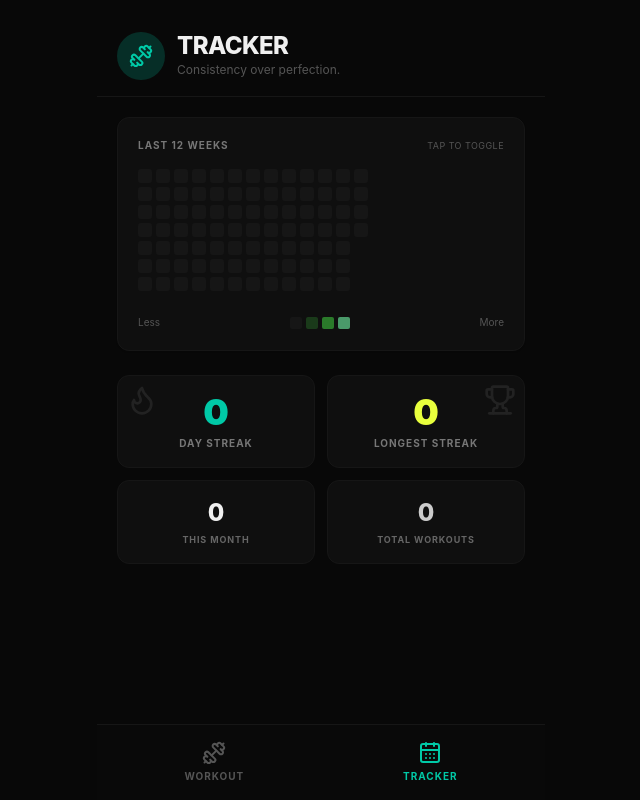
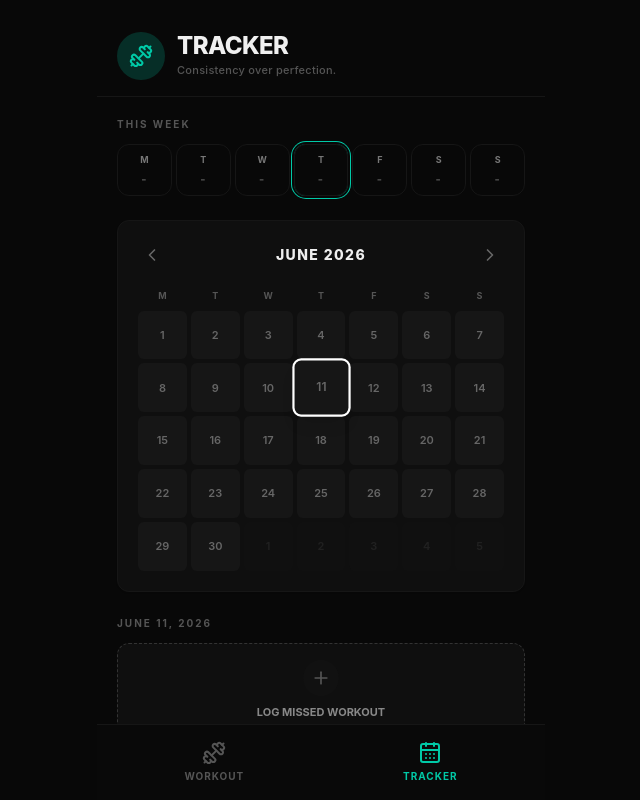
Before and after one commit to ddddami/lift, a React (Vite) app: page /tracker in a window 1280 px wide. Shown: the whole page, without its empty margins (319-959 px from the left). Built offline with nearby package versions, Linux system fonts and the light colour scheme.

Commit message:
feat: complete tracker revamp with weekly/monthly views and precise workout logs

```diff
--- a/src/routes/Tracker.tsx
+++ b/src/routes/Tracker.tsx
@@ -1,29 +1,62 @@
-import { useStore } from '../store/useStore';
-import { subDays, format, eachDayOfInterval, startOfWeek, differenceInDays } from 'date-fns';
+import { useState } from 'react';
+import { useStore, getActivityEntry } from '../store/useStore';
+import { plans } from '../data/plans';
+import {
+  subDays, format, eachDayOfInterval, startOfWeek, differenceInDays,
+  startOfMonth, endOfMonth, endOfWeek, isSameMonth, isToday, addMonths, subMonths, isSameDay
+} from 'date-fns';
 import clsx from 'clsx';
-import { Dumbbell, Flame, Trophy } from 'lucide-react';
+import { Dumbbell, Flame, Trophy, ChevronLeft, ChevronRight, CheckCircle2, Plus } from 'lucide-react';
 
 export function Tracker() {
   const { activityMap, togglePastDate } = useStore();
+  const [currentMonthDate, setCurrentMonthDate] = useState(new Date());
+  const [selectedDate, setSelectedDate] = useState<Date>(new Date());
+  const [isLoggingModalOpen, setIsLoggingModalOpen] = useState(false);
 
-  // Generate last 84 days (12 weeks)
-  const endDate = new Date();
-  const startDate = startOfWeek(subDays(endDate, 83), { weekStartsOn: 1 }); // Start on Monday
-  const days = eachDayOfInterval({ start: startDate, end: endDate });
+  // Generate calendar grid
+  const monthStart = startOfMonth(currentMonthDate);
+  const monthEnd = endOfMonth(monthStart);
+  const calendarStart = startOfWeek(monthStart, { weekStartsOn: 1 });
+  const calendarEnd = endOfWeek(monthEnd, { weekStartsOn: 1 });
+  const calendarDays = eachDayOfInterval({ start: calendarStart, end: calendarEnd });
+
+  // Weekly view (current week)
+  const currentWeekStart = startOfWeek(new Date(), { weekStartsOn: 1 });
+  const currentWeekDays = eachDayOfInterval({ start: currentWeekStart, end: subDays(currentWeekStart, -6) });
+
+  // Stats
+  const entries = Object.entries(activityMap)
+    .map(([date, val]) => ({ date, entry: getActivityEntry(val) }))
+    .filter(e => e.entry && e.entry.count > 0);
+
+  const totalWorkouts = entries.length;
+  const currentStreak = calculateStreak(activityMap);
+  const longestStreak = calculateLongestStreak(activityMap);
+  const monthlyWorkouts = entries.filter(e => e.date.startsWith(format(new Date(), 'yyyy-MM'))).length;
+
+  const nextMonth = () => setCurrentMonthDate(addMonths(currentMonthDate, 1));
+  const prevMonth = () => setCurrentMonthDate(subMonths(currentMonthDate, 1));
+
+  // Selected Date Info
+  const selectedDateStr = format(selectedDate, 'yyyy-MM-dd');
+  const selectedEntry = getActivityEntry(activityMap[selectedDateStr]);
+  const hasWorkout = selectedEntry && selectedEntry.count > 0;
+
+  // Log Modal State
+  const [logPlanId, setLogPlanId] = useState<string>("3");
+
+  const handleLogSubmit = (dayIdx: number) => {
+    togglePastDate(selectedDateStr, logPlanId, dayIdx);
+    setIsLoggingModalOpen(false);
+  };
 
   const getIntensityClass = (count: number) => {
-    if (count === 0) return 'bg-[#161616] hover:bg-[#222]';
-    if (count < 3) return 'bg-[#1A3A1A] hover:bg-[#2A4A2A]';
-    if (count < 6) return 'bg-[#2A7A2A] hover:bg-[#3A8A3A]';
-    return 'bg-[#4A9A6A] hover:bg-[#5Aaa7a]';
+    if (count === 0) return 'bg-[#161616] text-[#666]';
+    if (count < 3) return 'bg-[#1A3A1A] text-lift-success-text';
+    if (count < 6) return 'bg-[#2A7A2A] text-white';
+    return 'bg-[#4A9A6A] text-white';
   };
-
-  const totalWorkouts = Object.values(activityMap).filter(v => v > 0).length;
-  const currentStreak = calculateStreak(activityMap);
-  const longestStreak = calculateLongestStreak(activityMap);
-
-  const currentMonth = format(new Date(), 'yyyy-MM');
-  const monthlyWorkouts = Object.entries(activityMap).filter(([d, v]) => d.startsWith(currentMonth) && v > 0).length;
 
   return (
     <div className="flex flex-col h-full bg-lift-bg">
@@ -34,57 +67,147 @@ export function Tracker() {
           </div>
           <div>
             <h1 className="text-2xl font-extrabold tracking-tight leading-none">TRACKER</h1>
-            <p className="text-lift-text-dim text-xs mt-1">Consistency over perfection.</p>
+            <p className="text-lift-text-dim text-[11px] mt-1 font-medium tracking-wide">Consistency over perfection.</p>
           </div>
         </div>
       </div>
 
       <div className="flex-1 overflow-y-auto p-5 pb-8">
-        {/* Heatmap */}
-        <div className="bg-lift-card border border-lift-border rounded-xl p-5 mb-6 shadow-sm">
-          <div className="flex justify-between items-center mb-4">
-            <h2 className="text-[10px] font-bold tracking-widest text-[#777] uppercase">Last 12 Weeks</h2>
-            <div className="text-[9px] text-[#555] uppercase tracking-wider">Tap to toggle</div>
+
+        {/* THIS WEEK */}
+        <div className="mb-6">
+          <div className="text-[10px] tracking-[0.2em] text-[#555] font-bold uppercase mb-3">This Week</div>
+          <div className="flex justify-between gap-1">
+            {currentWeekDays.map(day => {
+              const dStr = format(day, 'yyyy-MM-dd');
+              const entry = getActivityEntry(activityMap[dStr]);
+              const hit = entry && entry.count > 0;
+              const isSelected = isSameDay(day, selectedDate);
+
+              let label = "-";
+              if (hit && entry.planId && entry.dayIdx !== undefined) {
+                label = plans[entry.planId].days[entry.dayIdx].id;
+              } else if (hit) {
+                label = "✓";
+              }
+
+              return (
+                <div
+                  key={dStr}
+                  onClick={() => setSelectedDate(day)}
+                  className={clsx(
+                    "flex-1 flex flex-col items-center p-2 rounded-xl border cursor-pointer transition-all",
+                    hit ? "bg-lift-card border-lift-success-border" : "bg-transparent border-[#161616]",
+                    isSelected && "ring-1 ring-lift-accent-4 ring-offset-2 ring-offset-lift-bg"
+                  )}
+                >
+                  <div className="text-[9px] text-[#777] font-bold mb-1">{format(day, 'EEE').charAt(0)}</div>
+                  <div className={clsx(
+                    "text-[11px] font-black tracking-widest",
+                    hit ? "text-lift-success-text" : "text-[#444]"
+                  )}>
+                    {label}
+                  </div>
+                </div>
+              );
+            })}
+          </div>
         </div>
 
-          <div className="flex gap-1 overflow-x-auto hide-scrollbar pb-2">
-            {chunkArray(days, 7).map((week, weekIdx) => (
-              <div key={weekIdx} className="flex flex-col gap-1">
-                {week.map((day, dayIdx) => {
-                  const dateStr = format(day, 'yyyy-MM-dd');
-                  const count = activityMap[dateStr] || 0;
-                  // Don't show future days in the last week
-                  if (day > endDate) return <div key={dayIdx} className="w-[14px] h-[14px] bg-transparent" />;
+        {/* MONTHLY CALENDAR */}
+        <div className="bg-lift-card border border-lift-border rounded-xl p-5 mb-6 shadow-sm">
+          <div className="flex justify-between items-center mb-5">
+            <button onClick={prevMonth} className="text-[#666] hover:text-white p-1 cursor-pointer bg-transparent border-none">
+              <ChevronLeft className="w-5 h-5" />
+            </button>
+            <div className="text-sm font-extrabold tracking-widest text-[#EEE] uppercase">
+              {format(currentMonthDate, 'MMMM yyyy')}
+            </div>
+            <button onClick={nextMonth} className="text-[#666] hover:text-white p-1 cursor-pointer bg-transparent border-none">
+              <ChevronRight className="w-5 h-5" />
+            </button>
+          </div>
+
+          <div className="grid grid-cols-7 gap-1 text-center mb-2">
+            {['M', 'T', 'W', 'T', 'F', 'S', 'S'].map((d, i) => (
+              <div key={i} className="text-[9px] font-bold text-[#555]">{d}</div>
+            ))}
+          </div>
+
+          <div className="grid grid-cols-7 gap-1">
+            {calendarDays.map((day, i) => {
+              const dStr = format(day, 'yyyy-MM-dd');
+              const entry = getActivityEntry(activityMap[dStr]);
+              const count = entry ? entry.count : 0;
+              const isCurrentMonth = isSameMonth(day, currentMonthDate);
+              const isSel = isSameDay(day, selectedDate);
+              const isTodayDate = isToday(day);
 
               return (
                 <button
-                      key={dayIdx}
-                      onClick={() => togglePastDate(dateStr)}
+                  key={i}
+                  onClick={() => setSelectedDate(day)}
                   className={clsx(
-                        "w-[14px] h-[14px] rounded-[3px] transition-colors cursor-pointer border-none p-0",
-                        getIntensityClass(count)
+                    "relative aspect-square rounded-[6px] flex items-center justify-center text-[11px] font-semibold border-none cursor-pointer transition-all",
+                    !isCurrentMonth && "opacity-20",
+                    getIntensityClass(count),
+                    isSel ? "ring-2 ring-white scale-110 z-10 shadow-lg" : "",
+                    isTodayDate && !isSel && "ring-1 ring-lift-accent-3/50"
                   )}
-                      title={`${dateStr}: ${count} exercises`}
-                    />
+                >
+                  {format(day, 'd')}
+                </button>
               );
             })}
           </div>
-            ))}
         </div>
 
-          <div className="flex items-center justify-between mt-4 text-[10px] text-[#555]">
-            <div>Less</div>
-            <div className="flex gap-1">
-              <div className="w-[12px] h-[12px] rounded-[2px] bg-[#161616]" />
-              <div className="w-[12px] h-[12px] rounded-[2px] bg-[#1A3A1A]" />
-              <div className="w-[12px] h-[12px] rounded-[2px] bg-[#2A7A2A]" />
-              <div className="w-[12px] h-[12px] rounded-[2px] bg-[#4A9A6A]" />
-            </div>
-            <div>More</div>
+        {/* DAY DETAILS */}
+        <div className="mb-6">
+          <div className="flex justify-between items-center mb-3">
+            <div className="text-[10px] tracking-[0.2em] text-[#555] font-bold uppercase">
+              {format(selectedDate, 'MMMM d, yyyy')}
             </div>
           </div>
 
-        {/* Stats Grid */}
+          {hasWorkout ? (
+            <div className="bg-[#0A1A0F] border border-lift-success-border rounded-xl p-4 flex justify-between items-center">
+              <div>
+                <div className="flex items-center gap-2 mb-1">
+                  <CheckCircle2 className="w-4 h-4 text-[#4A9A6A]" />
+                  <span className="text-[#4A9A6A] font-bold text-xs">WORKOUT COMPLETED</span>
+                </div>
+                {selectedEntry.planId && selectedEntry.dayIdx !== undefined ? (
+                  <div className="text-[11px] text-[#888]">
+                    {plans[selectedEntry.planId].label} • {plans[selectedEntry.planId].days[selectedEntry.dayIdx].label}
+                  </div>
+                ) : (
+                  <div className="text-[11px] text-[#888]">
+                    Generic Workout Logged
+                  </div>
+                )}
+              </div>
+              <button
+                onClick={() => togglePastDate(selectedDateStr)}
+                className="bg-transparent border border-[#3A5A3A] text-[#4A9A6A] px-3 py-1.5 rounded-md text-[9px] font-bold cursor-pointer"
+              >
+                UNDO
+              </button>
+            </div>
+          ) : (
+            <div
+              onClick={() => setIsLoggingModalOpen(true)}
+              className="bg-lift-card border border-dashed border-[#333] hover:border-lift-accent-4/50 rounded-xl p-4 flex flex-col items-center justify-center cursor-pointer transition-colors group"
+            >
+              <div className="bg-[#111] p-2 rounded-full mb-2 group-hover:bg-lift-accent-4/20 group-hover:text-lift-accent-4 text-[#555] transition-colors">
+                <Plus className="w-5 h-5" />
+              </div>
+              <div className="text-[11px] font-bold text-[#888] group-hover:text-[#CCC]">LOG MISSED WORKOUT</div>
+            </div>
+          )}
+        </div>
+
+        {/* STATS */}
         <div className="grid grid-cols-2 gap-3">
           <div className="bg-lift-card border border-lift-border rounded-xl p-4 flex flex-col items-center justify-center relative overflow-hidden">
             <div className="absolute top-2 left-2 text-[#222]">
@@ -113,39 +236,88 @@ export function Tracker() {
           </div>
         </div>
       </div>
+
+      {/* LOGGING MODAL */}
+      {isLoggingModalOpen && (
+        <div className="fixed inset-0 z-50 flex items-end justify-center sm:items-center bg-black/60 backdrop-blur-sm p-4">
+          <div className="bg-lift-bg border border-lift-border w-full max-w-md rounded-2xl overflow-hidden shadow-2xl animate-in slide-in-from-bottom-4 fade-in duration-200">
+            <div className="p-5 border-b border-[#1A1A1A]">
+              <h3 className="text-lg font-black tracking-tight mb-1">LOG WORKOUT</h3>
+              <p className="text-[11px] text-[#777]">For {format(selectedDate, 'MMMM d, yyyy')}</p>
+            </div>
+
+            <div className="p-5">
+              <div className="flex bg-[#111] rounded-xl p-1 gap-1 mb-5">
+                {(["3", "4"] as const).map(p => (
+                  <button
+                    key={p}
+                    onClick={() => setLogPlanId(p)}
+                    className={clsx(
+                      "flex-1 p-2 rounded-lg border-none font-bold text-[11px] cursor-pointer transition-colors",
+                      logPlanId === p ? "bg-[#222] text-white" : "bg-transparent text-[#666]"
+                    )}
+                  >
+                    {p}-DAY PLAN
+                  </button>
+                ))}
+              </div>
+
+              <div className="flex flex-col gap-2 mb-6">
+                {plans[logPlanId].days.map((d, i) => (
+                  <button
+                    key={i}
+                    onClick={() => handleLogSubmit(i)}
+                    className="flex justify-between items-center p-3 bg-lift-card hover:bg-[#1A1A1A] border border-[#222] rounded-lg cursor-pointer transition-colors text-left"
+                  >
+                    <div>
+                      <div className="text-xs font-bold text-white mb-0.5">{d.label}</div>
+                      <div className="text-[10px] text-[#666]">{d.tag}</div>
+                    </div>
+                    <div className="text-lift-accent-4">
+                      <Plus className="w-4 h-4" />
+                    </div>
+                  </button>
+                ))}
+              </div>
+
+              <button
+                onClick={() => setIsLoggingModalOpen(false)}
+                className="w-full p-3 bg-transparent border border-[#333] text-[#888] font-bold text-xs rounded-xl cursor-pointer hover:bg-[#111] transition-colors"
+              >
+                CANCEL
+              </button>
+            </div>
+          </div>
+        </div>
+      )}
     </div>
   );
 }
 
 // Helpers
-function chunkArray<T>(arr: T[], size: number): T[][] {
-  const chunks = [];
-  for (let i = 0; i < arr.length; i += size) {
-    chunks.push(arr.slice(i, i + size));
-  }
-  return chunks;
-}
-
-function calculateStreak(activityMap: Record<string, number>): number {
+function calculateStreak(activityMap: any): number {
   let streak = 0;
   let currDate = new Date();
 
-  // Check if today is done
-  if (activityMap[format(currDate, 'yyyy-MM-dd')]) {
+  const checkHit = (d: Date) => {
+    const entry = getActivityEntry(activityMap[format(d, 'yyyy-MM-dd')]);
+    return entry && entry.count > 0;
+  };
+
+  if (checkHit(currDate)) {
     streak++;
     currDate = subDays(currDate, 1);
   } else {
-    // If not done today, streak might still be active from yesterday
     currDate = subDays(currDate, 1);
-    if (activityMap[format(currDate, 'yyyy-MM-dd')]) {
+    if (checkHit(currDate)) {
       streak++;
       currDate = subDays(currDate, 1);
     } else {
-      return 0; // neither today nor yesterday
+      return 0;
     }
   }
 
-  while (activityMap[format(currDate, 'yyyy-MM-dd')]) {
+  while (checkHit(currDate)) {
     streak++;
     currDate = subDays(currDate, 1);
   }
@@ -153,8 +325,14 @@ function calculateStreak(activityMap: Record<string, number>): number {
   return streak;
 }
 
-function calculateLongestStreak(activityMap: Record<string, number>): number {
-  const dates = Object.keys(activityMap).filter(k => activityMap[k] > 0).sort();
+function calculateLongestStreak(activityMap: any): number {
+  const dates = Object.keys(activityMap)
+    .filter(k => {
+      const e = getActivityEntry(activityMap[k]);
+      return e && e.count > 0;
+    })
+    .sort();
+
   if (dates.length === 0) return 0;
 
   let longest = 1;
--- a/src/store/useStore.ts
+++ b/src/store/useStore.ts
@@ -2,7 +2,19 @@ import { create } from 'zustand';
 import { persist } from 'zustand/middleware';
 import { format } from 'date-fns';
 
-export type ActivityMap = Record<string, number>; // date "yyyy-MM-dd" -> number of exercises done
+export type ActivityEntry = {
+  count: number;
+  planId?: string;
+  dayIdx?: number;
+};
+
+export type ActivityMap = Record<string, ActivityEntry | number>; // allows backwards compat with older `number` format
+
+export const getActivityEntry = (val: ActivityEntry | number | undefined): ActivityEntry | null => {
+  if (val === undefined || val === null) return null;
+  if (typeof val === 'number') return { count: val };
+  return val as ActivityEntry;
+};
 
 interface AppState {
   activePlan: "3" | "4";
@@ -14,7 +26,7 @@ interface AppState {
   setActiveDay: (dayIndex: number) => void;
   toggleExercise: (planId: string, dayIdx: number, exIdx: number, isDone: boolean) => void;
   clearDoneForToday: () => void;
-  togglePastDate: (dateStr: string) => void;
+  togglePastDate: (dateStr: string, planId?: string, dayIdx?: number) => void;
 }
 
 export const useStore = create<AppState>()(
@@ -36,15 +48,25 @@ export const useStore = create<AppState>()(
         set((state) => {
           const newDone = { ...state.doneExercises, [key]: isDone };
 
-          // Calculate how many exercises are done today across all plans
-          // A bit brute force, but fine for our scale
           const todayCount = Object.entries(newDone).filter(
             ([k, v]) => k.startsWith(dateStr) && v
           ).length;
 
+          // If count falls to 0, we can delete it from activity map
+          const newActivityMap = { ...state.activityMap };
+          if (todayCount === 0) {
+            delete newActivityMap[dateStr];
+          } else {
+            newActivityMap[dateStr] = {
+              count: todayCount,
+              planId,
+              dayIdx
+            };
+          }
+
           return {
             doneExercises: newDone,
-            activityMap: { ...state.activityMap, [dateStr]: todayCount }
+            activityMap: newActivityMap
           };
         });
       },
@@ -65,14 +87,21 @@ export const useStore = create<AppState>()(
         });
       },
 
-      togglePastDate: (dateStr) => {
+      togglePastDate: (dateStr, planId, dayIdx) => {
         set((state) => {
           const newMap = { ...state.activityMap };
-          if (newMap[dateStr] > 0) {
+          const existing = newMap[dateStr];
+
+          if (existing) {
+            // Un-toggle
             delete newMap[dateStr];
           } else {
-            // Log a generic full workout (e.g. 5 exercises)
-            newMap[dateStr] = 5;
+            // Toggle on
+            newMap[dateStr] = {
+              count: 5, // Generic full workout count to hit max intensity
+              planId,
+              dayIdx
+            };
           }
           return { activityMap: newMap };
         });
```
Lines whose indentation alone changed are shown as unchanged.
